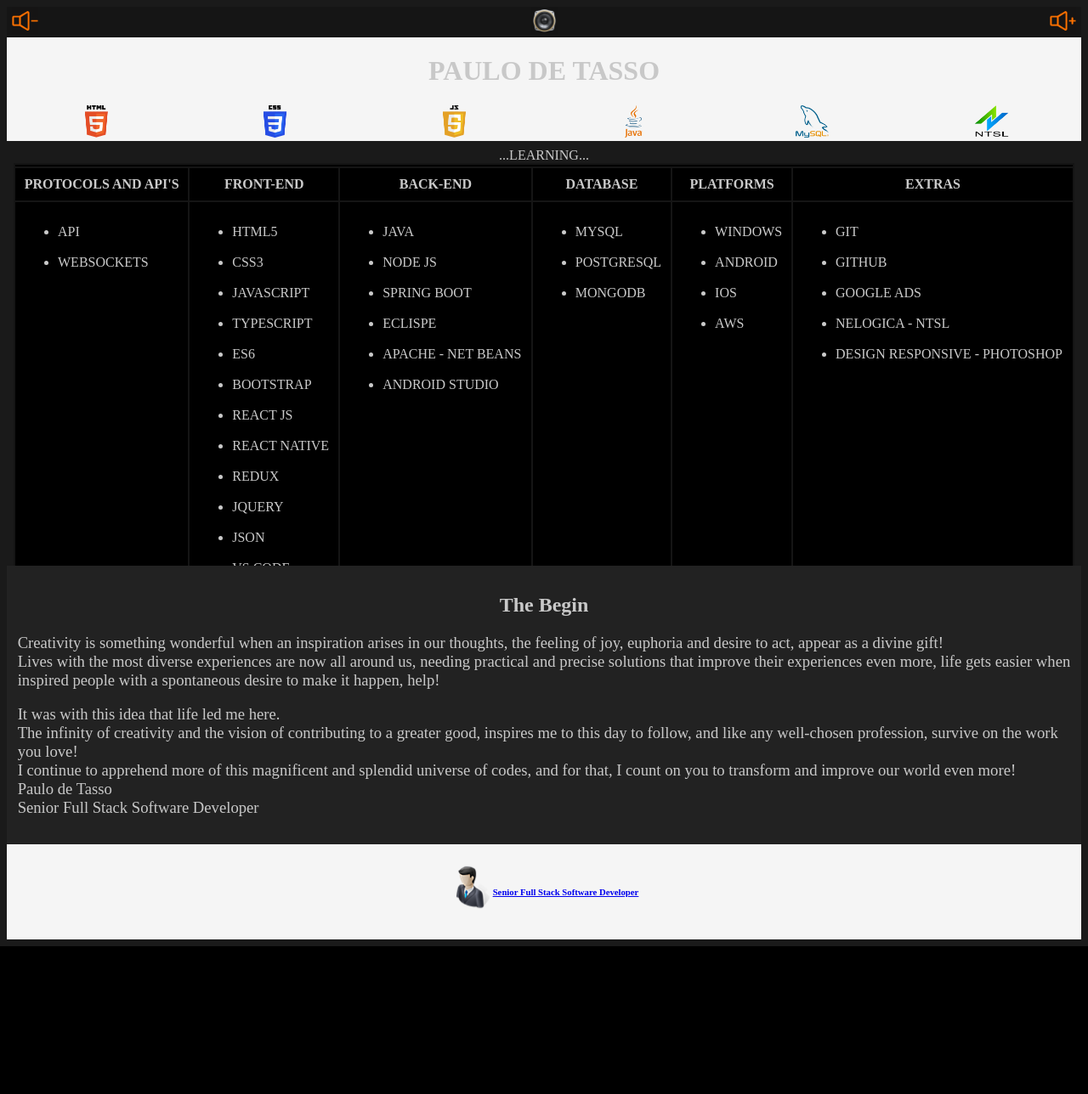
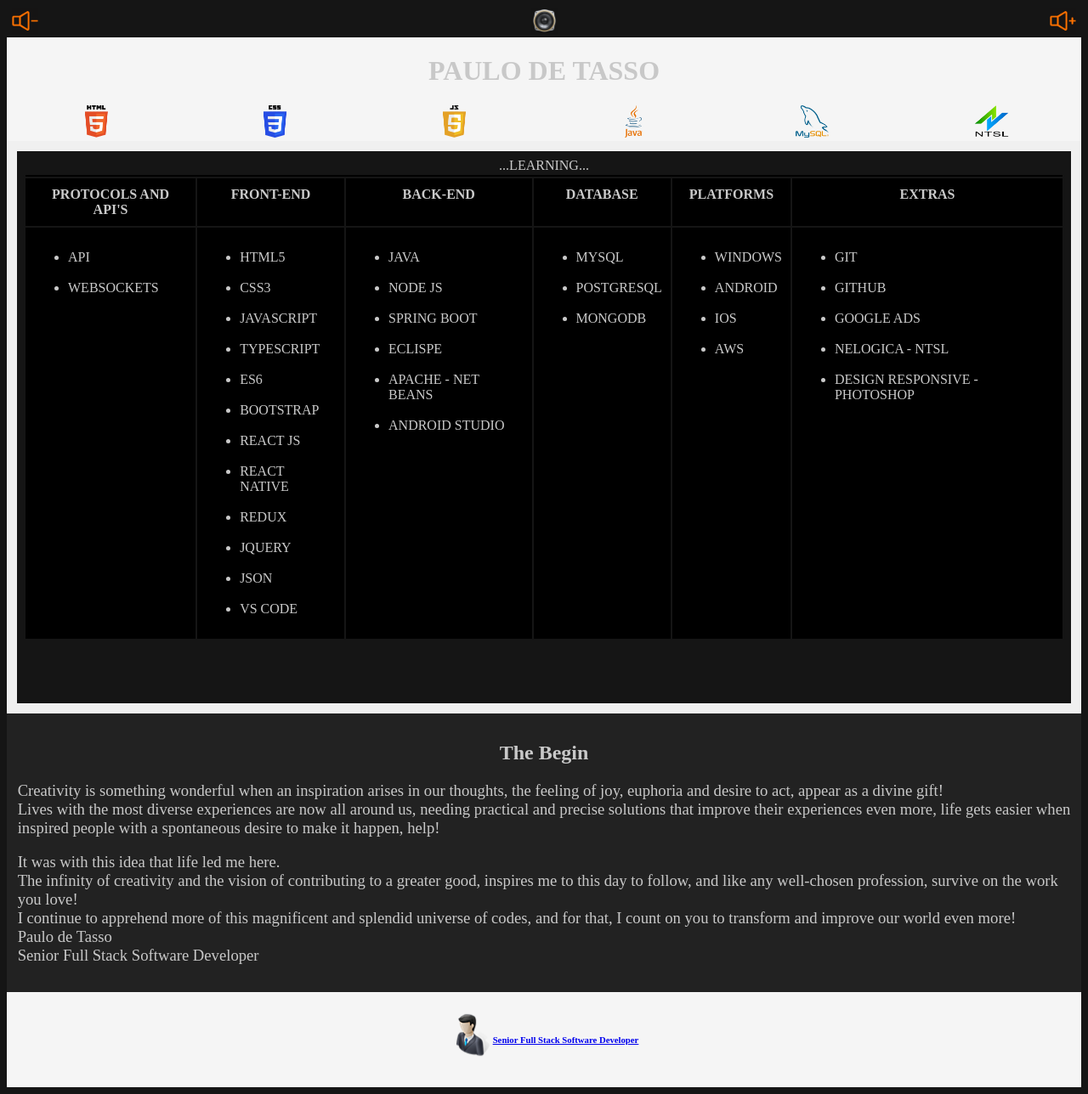
Before and after one commit to PauloDeTasso/projetos, a PHP site: page /docs/Home.html in a window 1280 px wide. Shown: the whole page at 85% size. Before the commit the page ends 1114 px from the top, so only its background shows below. Run offline with PHP 8.4, Linux system fonts and the light colour scheme.

Commit message:
15-12-2021 - 0925

```diff
--- a/estilos/estilo_home.css
+++ b/estilos/estilo_home.css
@@ -1,6 +1,6 @@
 html
 {
-    background-color: rgb(26, 26, 26);
+    background-color: rgb(21, 21, 21);
     display: flex;
     flex-direction: column;
     justify-content: center;
@@ -40,6 +40,8 @@ footer
   flex-direction: column;
   justify-content: center;
   text-align: center;
+  width: 100%;
+  height: auto;
 }
 
 .divCabecalhoPrincipal
@@ -88,6 +90,7 @@ footer
 {
    font-size: 14pt;
    text-align: calc(p);
+   font-weight: lighter;
 }
 
 /**/
@@ -121,7 +124,7 @@ footer
 
 .secao03
 {
-    background-color: rgb(32, 32, 32);
+    background-color: rgb(48, 48, 48);
     display: flex;
     flex-direction: column;
     justify-content: center;
@@ -142,6 +145,7 @@ footer
 {
     font-size: 14pt;
     text-align: calc(p);
+    font-weight: lighter;
 }
 
 .rodapePrincipal
@@ -160,8 +164,8 @@ footer
 
 .paragrafoRodapePrincipal
 {
-text-align: calc(p);
-padding: 1%;
+    text-align: calc(p);
+    padding: 1%;
 }
 
 .navRodapePrincipal
@@ -188,13 +192,14 @@ padding: 1%;
     display: flex;
     flex-direction: column;
     justify-content: center;
-    width: 100%;
-    height: 500px;
+    width: auto;
+    height: 650px;
+    border: 12px solid rgb(240, 240, 240);
 }
 
 .tabelaRoadmap
 {
-    width: 100%;
+    width: auto;
     height: 100%;
     border-collapse: collapse;
     vertical-align: top;
@@ -216,13 +221,12 @@ padding: 1%;
     justify-content: space-between;
     background-color: rgb(21, 21, 21);
     text-align: center;
-    width: 100%;
+    width: auto;
     height: auto;
 }
 
 .botaoSomInicio
 {
-    background-color: rgb(255, 255, 255);
     border: 0px solid rgb(21, 21, 21);
 }
 
```
